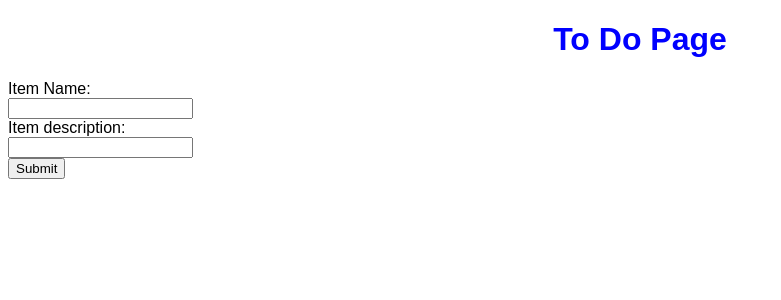
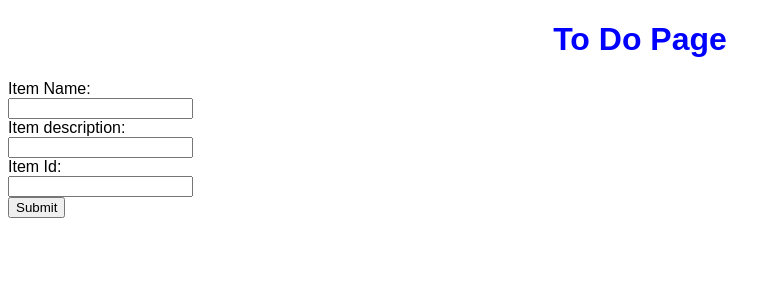
Before and after one commit to AniketBedi/assignment, a Flask app: template Question3/templates/index1.html in a window 1280 px wide. Shown: the top 300 px of the page, without its empty margins (0-781 px from the left). Run offline with Flask 3, Linux system fonts and the light colour scheme; the template is opened without the code that fills it, so the values that code supplies are empty.

Commit message:
first commit: item id

```diff
--- a/Question3/templates/index1.html
+++ b/Question3/templates/index1.html
@@ -31,8 +31,10 @@
         <form action="/submit" method="POST">
             <label for="name">Item Name:</label><br>
             <input type="text" id="name" name="name"><br>
-            <label for="name">Item description:</label><br>
+            <label for="description">Item description:</label><br>
             <input type="name" id="name" name="name"><br>
+            <label for="item_id">Item Id:</label><br>
+            <input type="number" id="item_id" name="item_id"><br>
             <input type="submit" value="Submit">
         </form>
      </div>
```
